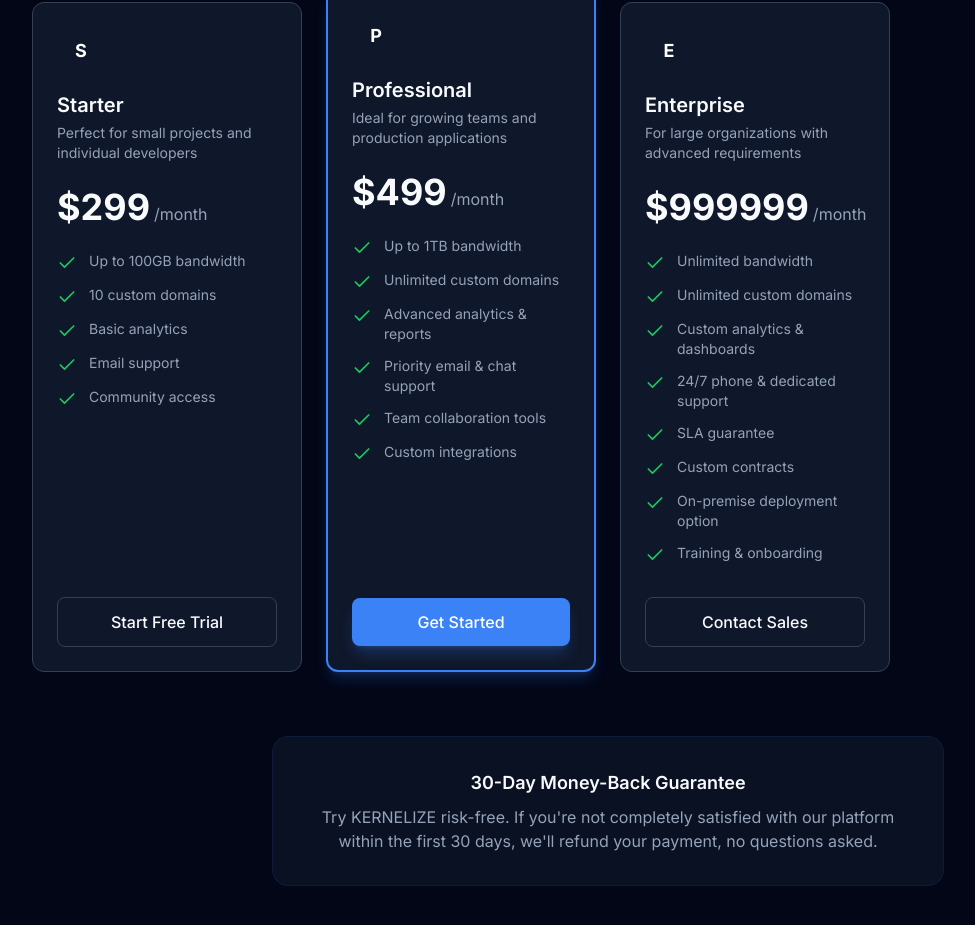
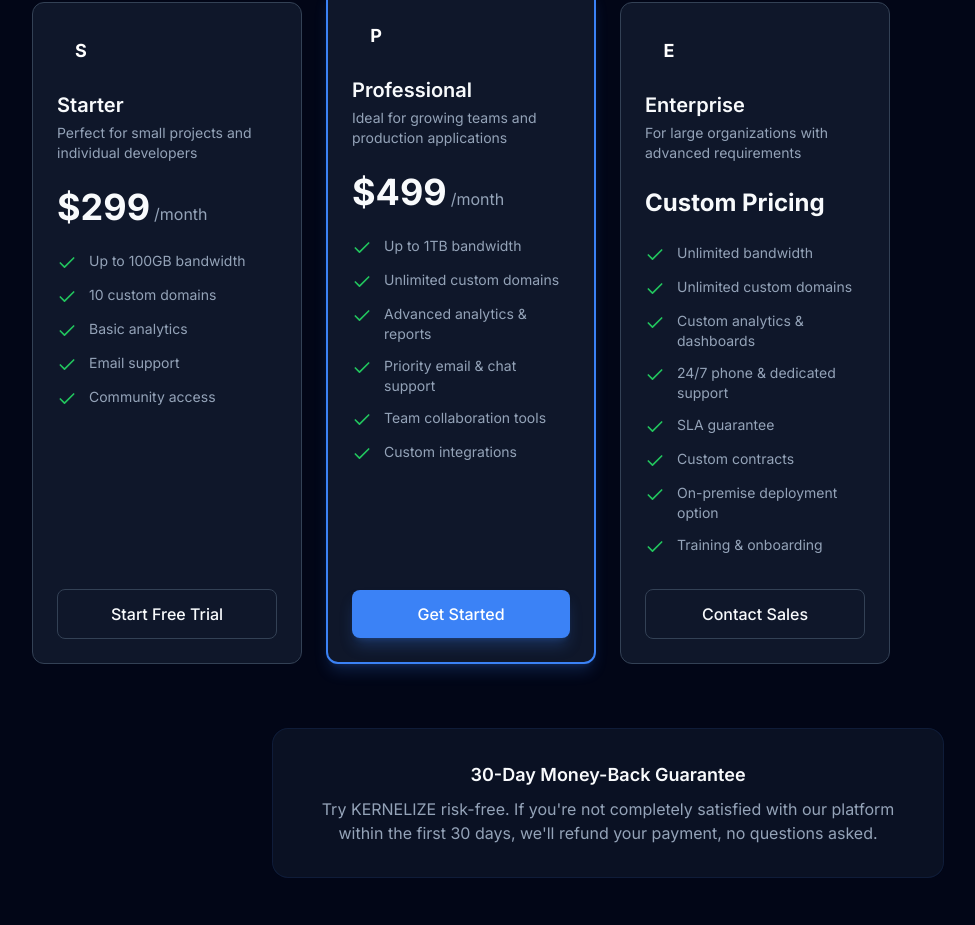
Before and after one commit to jitenkr2030/kernelize-platform, a Next.js app in the folder landing-page/: page / in a window 1280 px wide. Shown: the part 2561-3486 px from the top of the page, without its empty margins (32-1007 px from the left). Built offline with nearby package versions, Linux system fonts and the light colour scheme.

Commit message:
Update Enterprise pricing to show Custom Pricing
- Enterprise plan price set to 999999 with Custom Pricing display
- Update Pricing component logic to handle high-value prices
- CTA button links to #contact for custom pricing plans

```diff
--- a/landing-page/components/sections/Pricing.tsx
+++ b/landing-page/components/sections/Pricing.tsx
@@ -92,7 +92,7 @@ export default function Pricing() {
 
                 {/* Price */}
                 <div className="mb-6">
-                  {plan.price !== null ? (
+                  {plan.price !== null && plan.price < 999999 ? (
                     <div className="flex items-baseline">
                       <span className="text-4xl font-bold text-text-primary">
                         ${plan.price}
@@ -119,7 +119,7 @@ export default function Pricing() {
                 </ul>
 
                 {/* CTA Button */}
-                <Link href={plan.price !== null ? "/signup" : "#contact"}>
+                <Link href={plan.price !== null && plan.price < 999999 ? "/signup" : "#contact"}>
                   <Button
                     variant={plan.popular ? 'primary' : 'secondary'}
                     className="w-full"
```
